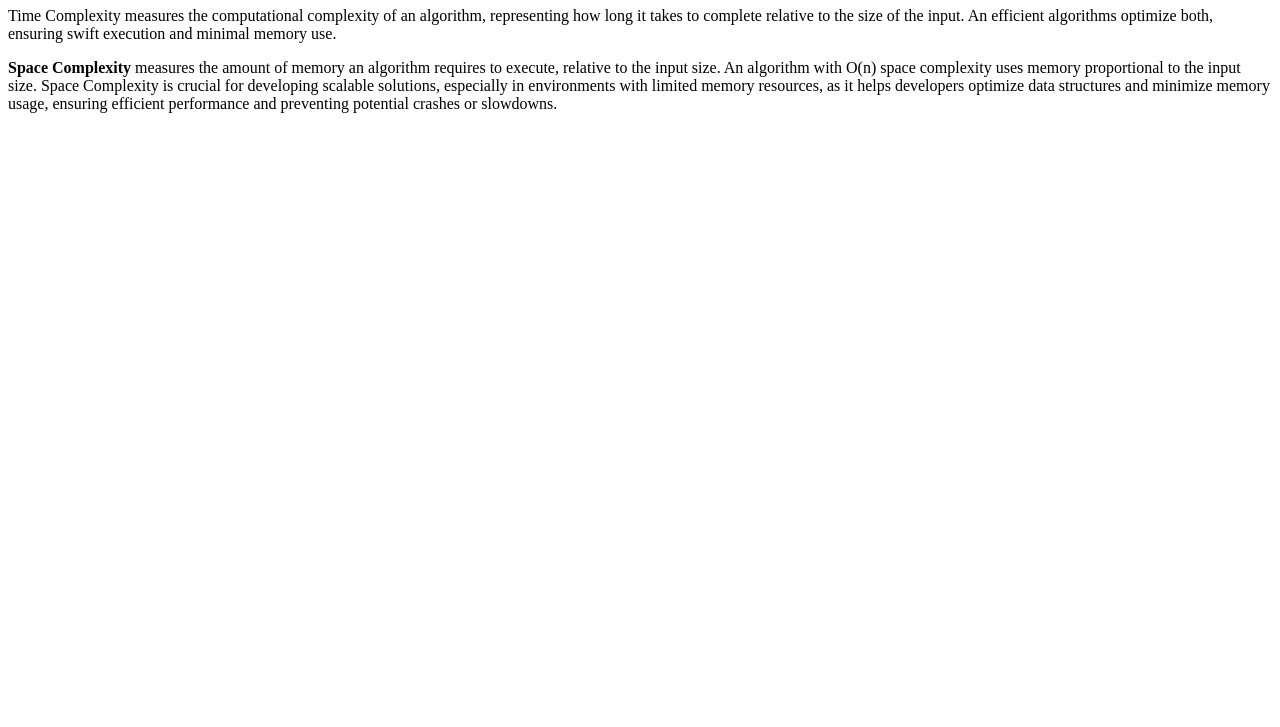
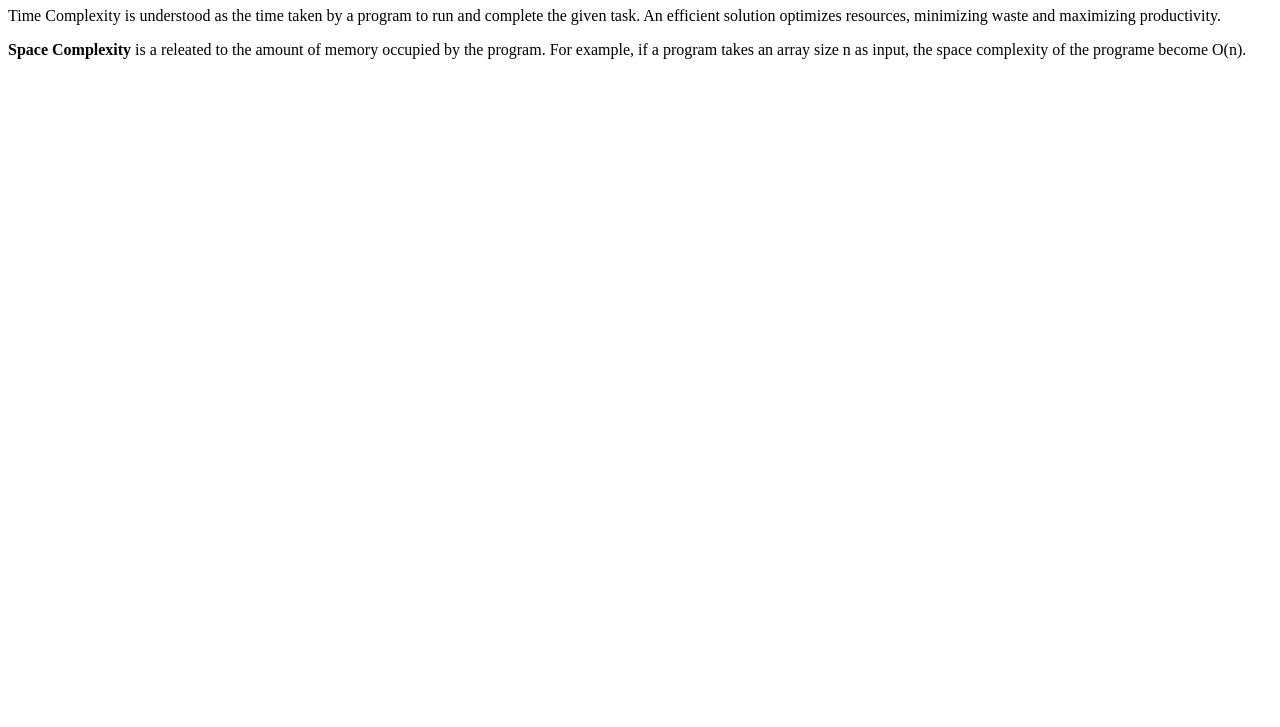
Before and after one commit to acciojob/time-and-space-complexity-624-urvashi, a website: page main.html in a window 1280 px wide. Shown: the part 73-800 px from the top of the page. Drawn offline with Linux system fonts and the light colour scheme.

Commit message:
created a submission

```diff
--- a/main.html
+++ b/main.html
@@ -8,8 +8,8 @@
 
 <body>
 <h1>Time and Space Complexity</h1>
-<p>Time Complexity measures the computational complexity of an algorithm, representing how long it takes to complete relative to the size of the input. An efficient algorithms optimize both, ensuring swift execution and minimal memory use.</p>
-<p><b>Space Complexity</b> measures the amount of memory an algorithm requires to execute, relative to the input size. An algorithm with O(n) space complexity uses memory proportional to the input size. Space Complexity is crucial for developing scalable solutions, especially in environments with limited memory resources, as it helps developers optimize data structures and minimize memory usage, ensuring efficient performance and preventing potential crashes or slowdowns.</p>
+<p>Time Complexity is understood as the time taken by a program to run and complete the given task. An efficient solution optimizes resources, minimizing waste and maximizing productivity.</p>
+<p><b>Space Complexity</b> is a releated to the amount of memory occupied by the program. For example, if a program takes an array size n as input, the space complexity of the programe become O(n).</p>
 	<!-- the entire body must be written by student -->
     <script type="text/javascript" src="./script.js">
 
```
